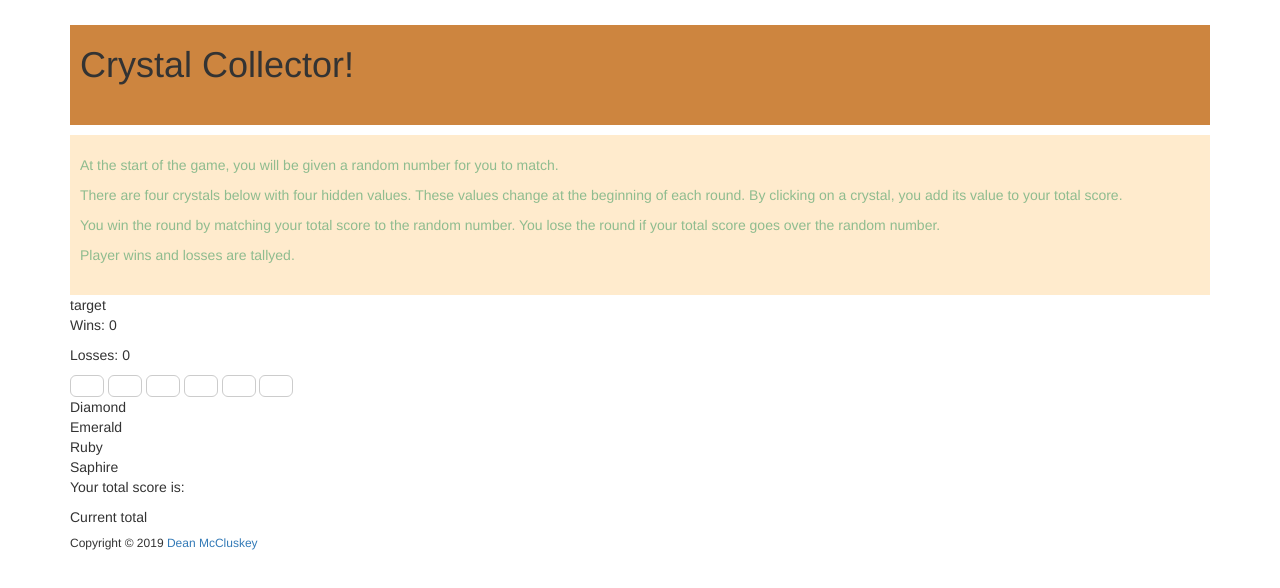
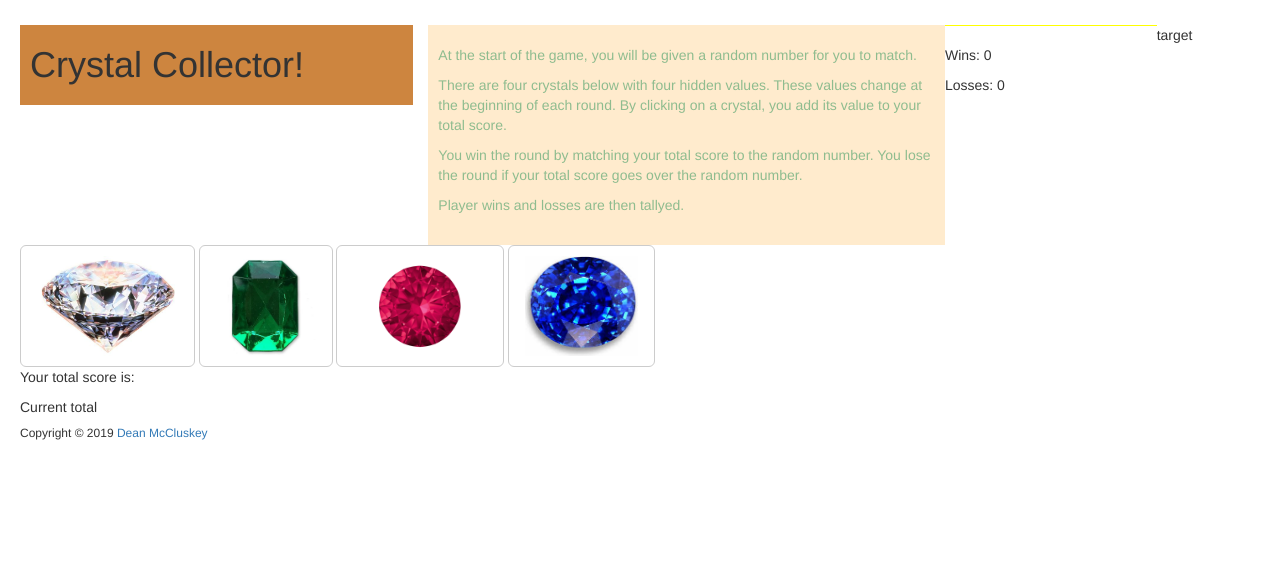
Before and after one commit to deanmccluskey/unit-4-game-a, a plain HTML site: page index.html in a window 1280 px wide. Drawn offline with nearby package versions, Linux system fonts and the light colour scheme.

Commit message:
update html, css, js, and add imgs

```diff
--- a/assets/css/style.css
+++ b/assets/css/style.css
@@ -1,10 +1,12 @@
 body {
-
     font-size: '18px';
     width: '960px';
     padding: 5px;
 }
 
+header {
+    col-lg2-
+}
 .container {
     /*margin: 5px;*/
 }
@@ -14,7 +16,7 @@ h1 {
     color: 'white';
     padding-top: 20px;
     padding-left: 10px;
-    padding-bottom: 40px;
+    padding-bottom: 20px;
     padding-right: 10px;
 }
 
--- a/assets/javascript/game.js
+++ b/assets/javascript/game.js
@@ -27,3 +27,18 @@ Option 1 Game design notes
 The random number shown at the start of the game should be between 19 - 120.
 Each crystal should have a random hidden value between 1 - 12.
 */
+
+var computerTarget = 0;
+var diamondValue = 0;
+var emeraldValue = 0;
+var rubyValue = 0;
+var saphireValue = 0;
+var playerTotal = 0;
+var wins = 0;
+var losses = 0;
+
+
+
+reset function () {
+
+}
--- a/index.html
+++ b/index.html
@@ -45,29 +45,31 @@ Each crystal should have a random hidden value between 1 - 12.
   <!-- Link Google Fonts -->
   <link rel="stylesheet" type="text/css"
     href="https://fonts.googleapis.com/css?family=Montserrat|Roboto+Slab|Yellowtail">
-  <!-- Link CSS -->
+  <!-- Link local CSS -->
   <link rel="stylesheet" type="text/css" href="assets/css/style.css">
   <!-- Link jQuery -->
   <script type="text/javascript"
     src="https://cdnjs.cloudflare.com/ajax/libs/jquery/3.1.0/jquery.min.js"></script>
 </head>
 <body>
-    <div class="container">
-        <header>
+
+        <header class="col-sm-4">
             <h1>Crystal Collector!</h1>
         </header>
+        <br>
+
+        <div class="container-fluid">
         <!-- Display instructions -->
-        <div class="instructions">
-            <p>At the start of the game, you will be given a random number for you
-                to match.</p>
-            <p>There are four crystals below with four hidden values. These values
-                change at the beginning of each round. By clicking on a crystal,
-                you add its value to your total score.</p>
-            <p>You win the round by matching your total score to the random number.
-                You lose the round if your total score goes over the random number.</p>
-            <p>Player wins and losses are tallyed.</p>
+        <div class="col-sm-5 instructions">
+            <p>At the start of the game, you will be given a random number for you to match.</p>
+            <p>There are four crystals below with four hidden values. These values change at the beginning of each round.
+                By clicking on a crystal, you add its value to your total score.</p>
+            <p>You win the round by matching your total score to the random number. You lose the round if your total score
+                goes over the random number.</p>
+            <p>Player wins and losses are then tallyed.</p>
         </div>
-        <div row>
+        <div class="row">
+            <div class="col-sm-2" style="background-color:yellow;"></div>
             <div col>
                 target
             </div>
@@ -77,28 +79,18 @@ Each crystal should have a random hidden value between 1 - 12.
             </div>
         </div>
         <div row>
-            <button class="btn btn-default btn-lg left-button">
-                <span class="fa fa-arrow-left"></span>
+            <button class="btn btn-default btn-lg diamond-button" value="0">
+                <img src="assets/images/diamond.jpg" height="100px" alt="Diamond">
             </button>
-            <button class="btn btn-default btn-lg down-button">
-                <span class="fa fa-arrow-down"></span>
+            <button class="btn btn-default btn-lg emerald-button" value="0">
+                <img src="assets/images/emerald.jpg" height="100px" alt="Emerald">
             </button>
-            <button class="btn btn-default btn-lg right-button">
-                <span class="fa fa-arrow-right"></span>
+            <button class="btn btn-default btn-lg ruby-button">
+                <img src="assets/images/ruby.jpg" height="100px" alt="Ruby">
             </button>
-            <button class="btn btn-default btn-lg left-button">
-                <span class="fa fa-arrow-left"></span>
-            </button>
-            <button class="btn btn-default btn-lg down-button">
-                <span class="fa fa-arrow-down"></span>
-            </button>
-            <button class="btn btn-default btn-lg right-button">
-                <span class="fa fa-arrow-right"></span>
-            </button>
-            <div col>Diamond</div>
-            <div col>Emerald</div>
-            <div col>Ruby</div>
-            <div col>Saphire</div>
+            <button class="btn btn-default btn-lg saphire-button">
+                    <img src="assets/images/saphire.jpg" height="100px" alt="Saphire">
+                </button>
         </div>
         <div row>
             <div col>
@@ -143,7 +135,7 @@ Each crystal should have a random hidden value between 1 - 12.
     <h6>Copyright &copy; 2019 <a id="myname" href="https://github.com/deanmccluskey">
       Dean McCluskey</a></h6>
   </footer>
-  <!-- Link game script -->
+  <!-- Link local Jscript -->
   <script type="text/javascript" src="assets/javascript/game.js"></script>
 </body>
 </html>
```
Also changed, not shown: assets/css/reset.css (+6 -18 lines), assets/images/diamond.jpg (added), assets/images/emerald.jpg (added), assets/images/ruby.jpg (added), assets/images/saphire.jpg (added).
